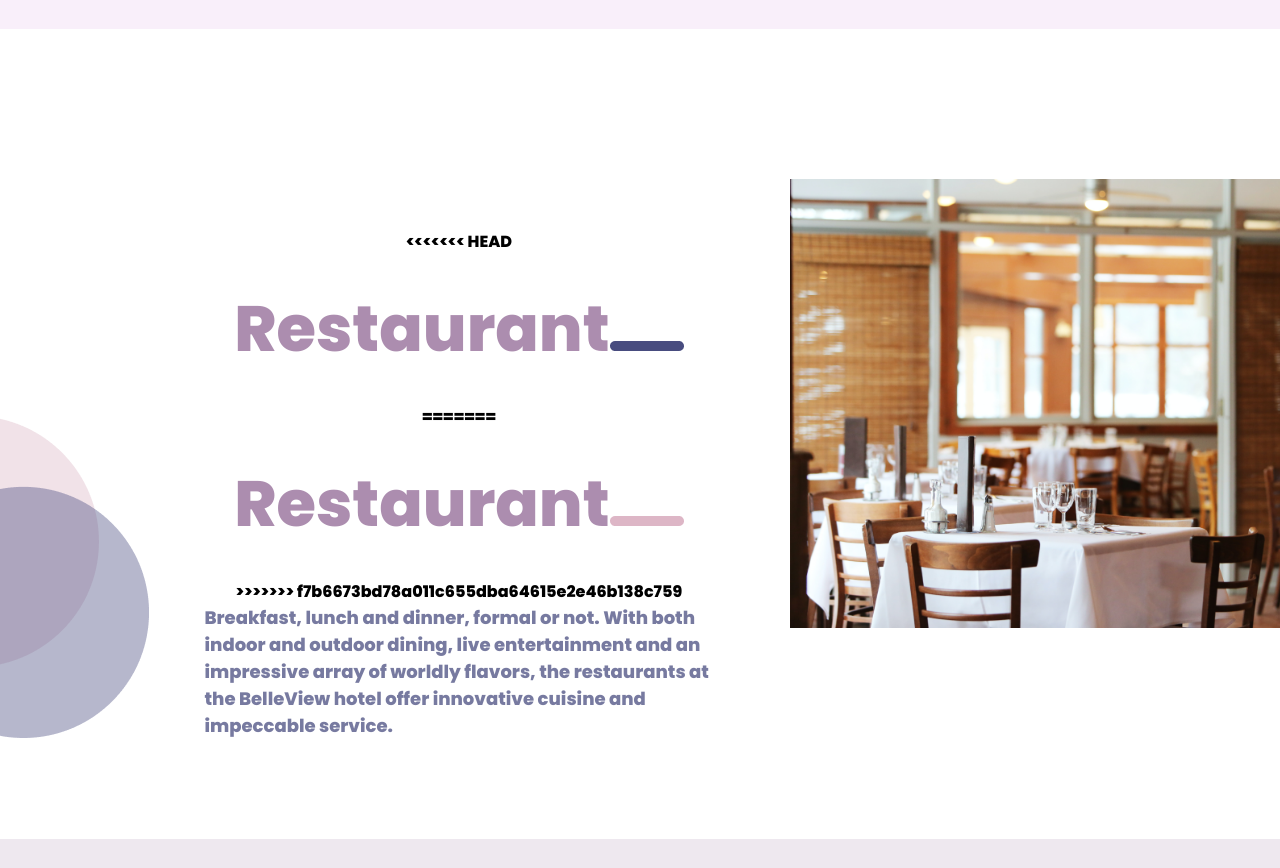
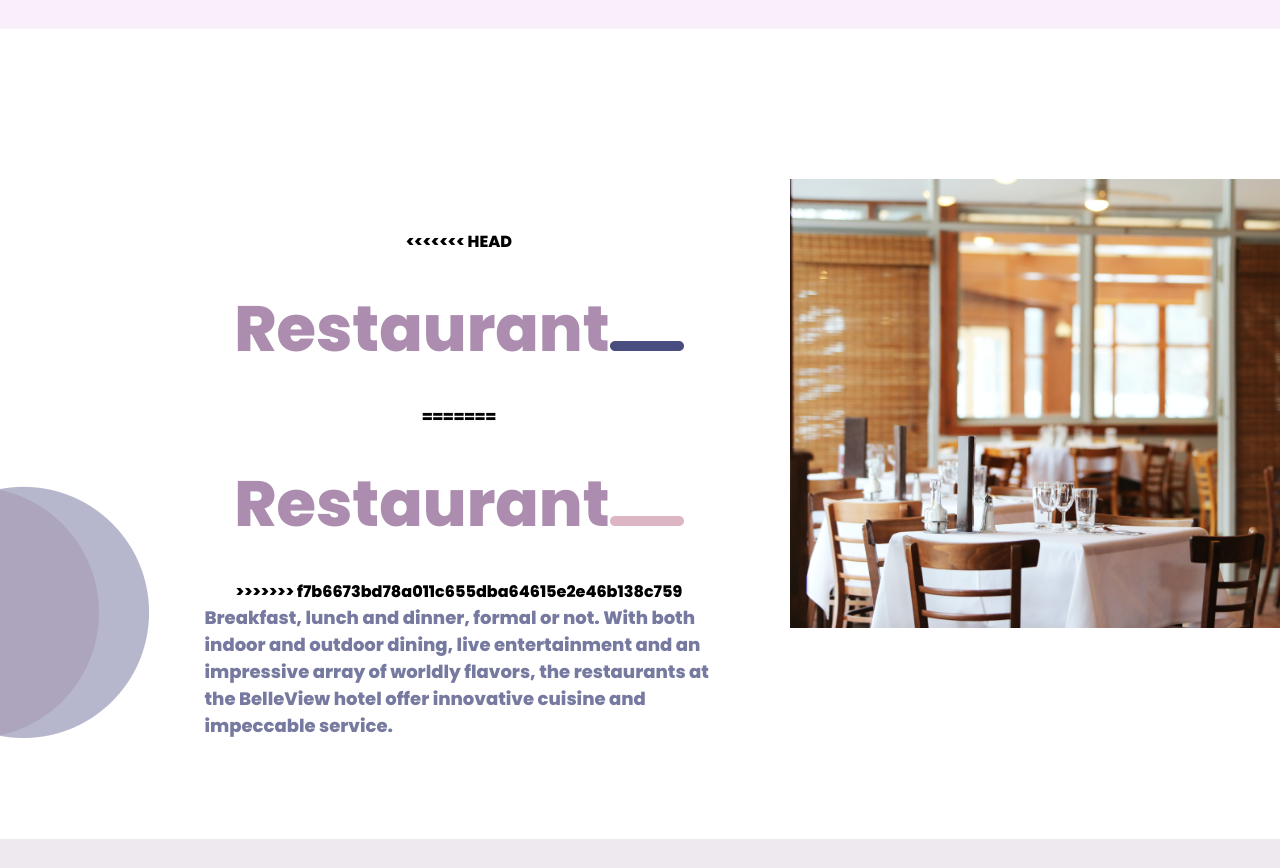
Before and after one commit to pidoxy/FacilitiesPage-Team5HNG, a plain HTML site: page index.html in a window 1280 px wide. Shown: the part 2540-3408 px from the top of the page. Drawn offline with Linux system fonts and the light colour scheme; files whose address does not match are found by name.

Commit message:
fixed conflict

```diff
--- a/index.html
+++ b/index.html
@@ -8,6 +8,7 @@
 
     <link rel="stylesheet" href="style.css">
     </link>
+    <link rel="stylesheet" href="facilities.css">
     <link href="https://fonts.googleapis.com/css2?family=Poppins:wght@800&display=swap" rel="stylesheet">
 </head>
 
```
